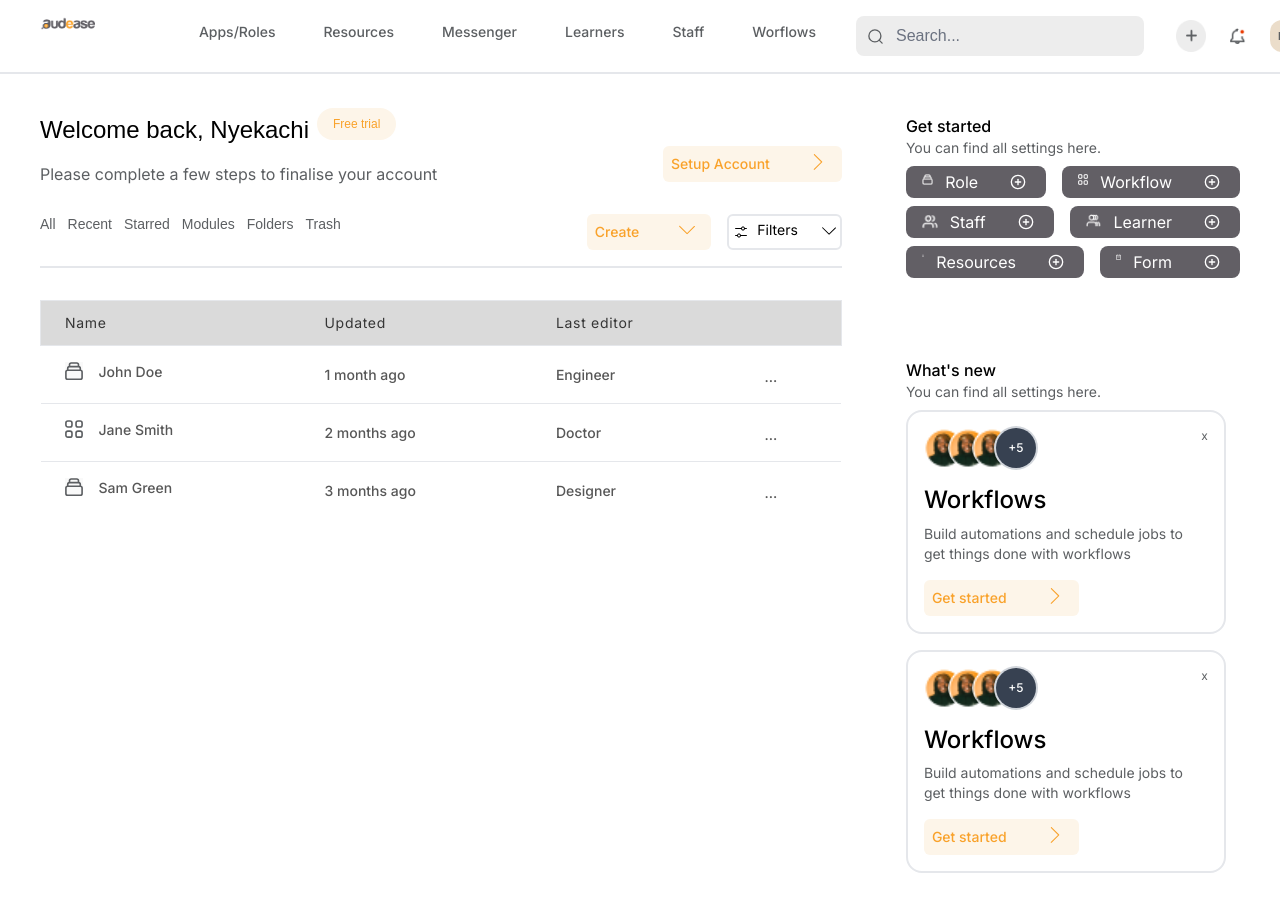
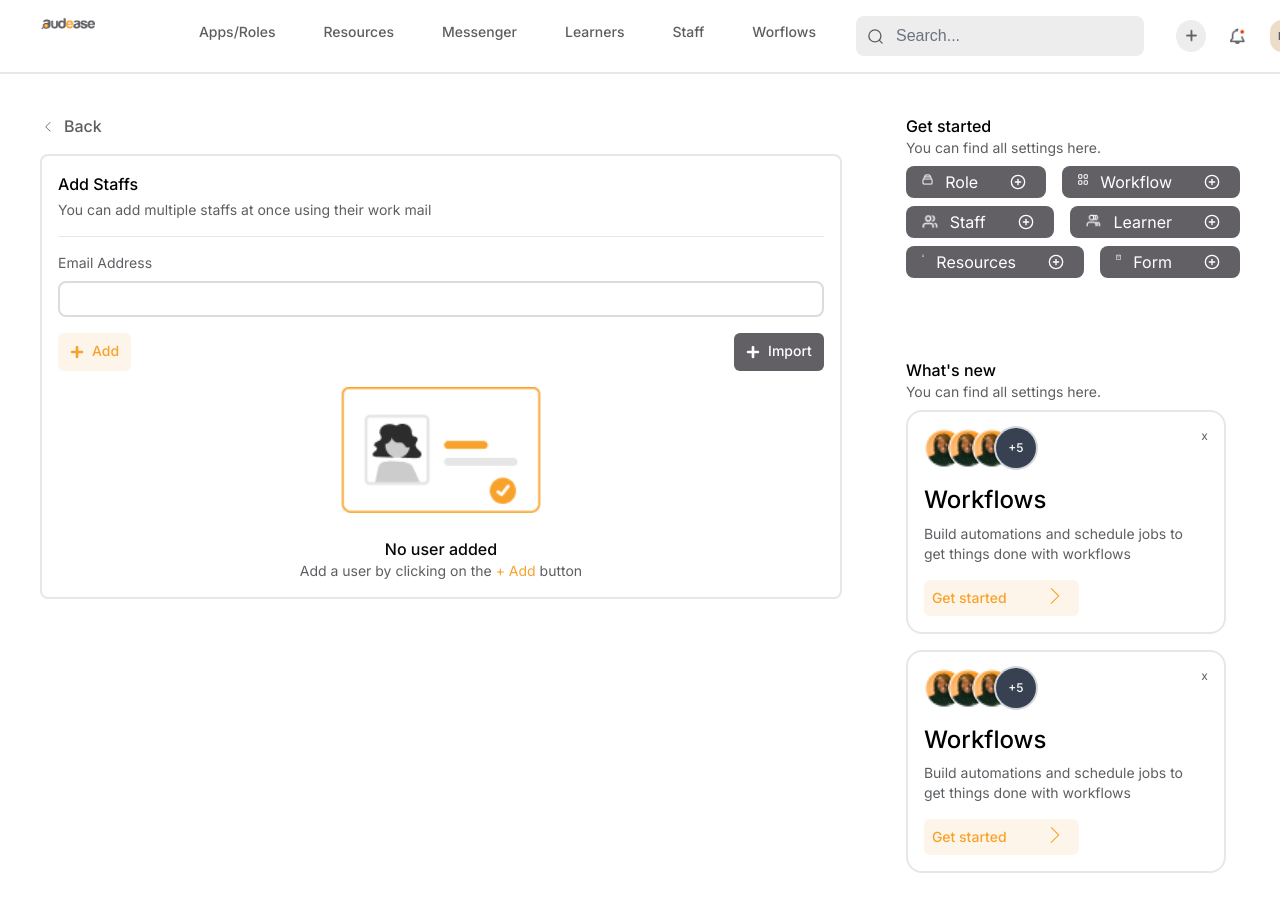
Before and after one commit to Audease/frontend-mvp, a Next.js app: page /dashboard/roles in a window 1280 px wide. Both pictures are taken after a click on the button "Staff". Shown: the top 912 px of the page. Built offline with nearby package versions, Linux system fonts and the light colour scheme.

Commit message:
Making progress with the add staff page

```diff
--- a/src/app/components/dashboard/Button.tsx
+++ b/src/app/components/dashboard/Button.tsx
@@ -19,10 +19,10 @@ export default function Button({ buttonText, className, arrowDirection, onClick
   );
 }
 
-export function Type2Button ({leftIcon, buttonText}) {
+export function Type2Button ({leftIcon, buttonText, onClick}) {
   return (
     <div>
-      <button className="flex flex-row bg-dashboardRolesBtn p-1 rounded-lg text-white font-inter">
+      <button className="flex flex-row bg-dashboardRolesBtn p-1 rounded-lg text-white font-inter" onClick={onClick}>
         <span className="px-3 py-1">
           <Image src={leftIcon} width={16} height={16} alt="icon"/>
           </span>
--- a/src/app/dashboard/roles/SetUpAccount.tsx
+++ b/src/app/dashboard/roles/SetUpAccount.tsx
@@ -20,6 +20,7 @@ export default function SetUpAccount( { onClick } ) {
 
   return (
     <div className="flex flex-col space-y-4 w-[60rem] font-inter">
+      {/* Back Button  */}
       <div>
         <button className="flex flex-row space-x-2 text-tgrey3" type="button" onClick={onClick}>
           <div className="pt-2">
@@ -28,6 +29,7 @@ export default function SetUpAccount( { onClick } ) {
           <p className="font-medium text-base"> Back </p>
         </button>
       </div>
+      {/* Main Content  */}
       <div className="border-2 rounded-lg p-4 space-y-4">
         <div className="flex flex-col space-y-2">
             <h3 className="text-base font-medium">Finish up your account</h3>
--- /dev/null
+++ b/src/app/dashboard/roles/Staff.tsx
@@ -0,0 +1,83 @@
+import { SlArrowLeft } from "react-icons/sl";
+import { FaPlus } from "react-icons/fa";
+import Image from "next/image";
+
+export default function Staff({ onClick }) {
+  return (
+    <div className="flex flex-col space-y-4 w-[60rem] font-inter">
+      {/* Back Button  */}
+      <div>
+        <button
+          className="flex flex-row space-x-2 text-tgrey3"
+          type="button"
+          onClick={onClick}
+        >
+          <div className="pt-2">
+            <SlArrowLeft className="text-tgrey3 h-[0.6rem]" />
+          </div>
+          <p className="font-medium text-base"> Back </p>
+        </button>
+      </div>
+      {/* The bordered  */}
+      <div>
+        <div className="border-2 rounded-lg p-4 space-y-4">
+          <div className="flex flex-col space-y-1">
+            <h3 className="text-base font-medium">Add Staffs</h3>
+            <p className="font-normal text-sm text-tgrey3">
+              You can add multiple staffs at once using their work mail
+            </p>
+          </div>
+          <hr />
+          {/* Email INput Field  */}
+          <div className="flex flex-col">
+            <label
+              htmlFor="email"
+              className="font-normal text-sm text-tgrey3 pb-2"
+            >
+              Email Address
+            </label>
+            <input
+              type="email"
+              className="border-2 rounded-lg border-tgrey2 px-3 py-1 text-h2 text-black font-normal focus:border-gold1 focus:outline-none focus:ring-gold1"
+            />
+          </div>
+
+          {/* The buttons  */}
+          <div className="flex flex-row justify-between">
+            <button className="flex flex-row rounded-md py-2 px-3 bg-dashboardButtonsBg text-dashboardButtons font-medium text-sm">
+              <span>
+                <FaPlus className="text-dashboardButtons my-1 mr-2" />
+              </span>{" "}
+              Add
+            </button>
+
+            <button className="flex flex-row rounded-md py-2 px-3 bg-dashboardRolesBtn text-white font-medium text-sm">
+              <span>
+                <FaPlus className="text-white my-1 mr-2" />
+              </span>{" "}
+              Import
+            </button>
+          </div>
+
+          <div className="flex flex-col justify-center items-center">
+            <div>
+              <Image
+                src={"/email_illustration.png"}
+                width={200}
+                height={2000}
+                alt="illustration"
+              />
+            </div>
+            {/* To Invite email / empty */}
+            <div className="pt-6 flex flex-col justify-center items-center font-inter">
+              <h3 className="font-medium text-base text-[#050708]">No user added</h3>
+              <p className="font-normal text-sm text-tgrey3">
+                Add a user by clicking on the <span className="text-dashboardButtons">+ Add</span> button
+              </p>
+            </div>
+          </div>
+        </div>
+      </div>
+    </div>
+  );
+}
--- a/src/app/dashboard/roles/page.tsx
+++ b/src/app/dashboard/roles/page.tsx
@@ -5,28 +5,44 @@ import { Type2Button } from "../../components/dashboard/Button";
 import RoleCard from "../../components/dashboard/RoleCard";
 import DefaultLeft from "./DefaultLeft";
 import SetUpAccount from "./SetUpAccount";
+import Staff from "./Staff";
 
 export default function Role() {
-  const [showDefault, setShowDefault] = useState(true);
+  const [currentComponent, setCurrentComponent] = useState("Default");
 
-  const showSetUp = () => {
-    setShowDefault(!showDefault)
-  }
+  const showComponent = (componentName) => {
+    setCurrentComponent(componentName);
+  };
 
   const onBackClick = () => {
-    setShowDefault(true)
-  }
+    setCurrentComponent("Default");
+  };
+
+  const onClickSetUpAcct = () => {
+    showComponent("SetUpAccount");
+  };
+
+  const onStaffClick = () => {
+    showComponent("Staff");
+  };
+
+  const renderComponent = () => {
+    switch (currentComponent) {
+      case "SetUpAccount":
+        return <SetUpAccount onClick={onBackClick} />;
+      case "Staff":
+        return <Staff onClick={onBackClick} />;
+      default:
+        return <DefaultLeft onClickSetUpAcct={onClickSetUpAcct} />;
+    }
+  };
 
   return (
     <div>
       {/* Body section  */}
       <div className="flex flex-row space-x-16">
         {/* left side  */}
-        {showDefault ? (
-            <DefaultLeft onClickSetUpAcct={showSetUp} />
-          ) : (
-            <SetUpAccount onClick={onBackClick}/>
-          )}
+        {renderComponent()}
         {/* right side  */}
         <div className="w-1/3 font-inter">
           <div>
@@ -40,25 +56,40 @@ export default function Role() {
           {/* Buttons  */}
           <div>
             <div className="flex flex-row space-x-4 my-2">
-              <Type2Button leftIcon={"/role.png"} buttonText={"Role"} />
+              <Type2Button
+                leftIcon={"/role.png"}
+                buttonText={"Role"}
+                onClick={""}
+              />
               <Type2Button
                 leftIcon={"/worflow.png"}
                 buttonText={"Workflow"}
+                onClick={""}
               />
             </div>
             <div className="flex flex-row space-x-4 my-2">
-              <Type2Button leftIcon={"/staffIcon.png"} buttonText={"Staff"} />
+              <Type2Button
+                leftIcon={"/staffIcon.png"}
+                buttonText={"Staff"}
+                onClick={onStaffClick}
+              />
               <Type2Button
                 leftIcon={"/learnerIcon.png"}
                 buttonText={"Learner"}
+                onClick={""}
               />
             </div>
             <div className="flex flex-row space-x-4 my-2">
               <Type2Button
                 leftIcon={"/resourcesIcon.png"}
                 buttonText={"Resources"}
+                onClick={""}
               />
-              <Type2Button leftIcon={"/formIcon.png"} buttonText={"Form"} />
+              <Type2Button
+                leftIcon={"/formIcon.png"}
+                buttonText={"Form"}
+                onClick={""}
+              />
             </div>
           </div>
           {/* Cards Section */}
```
Also changed, not shown: public/email_illustration.png (added).
